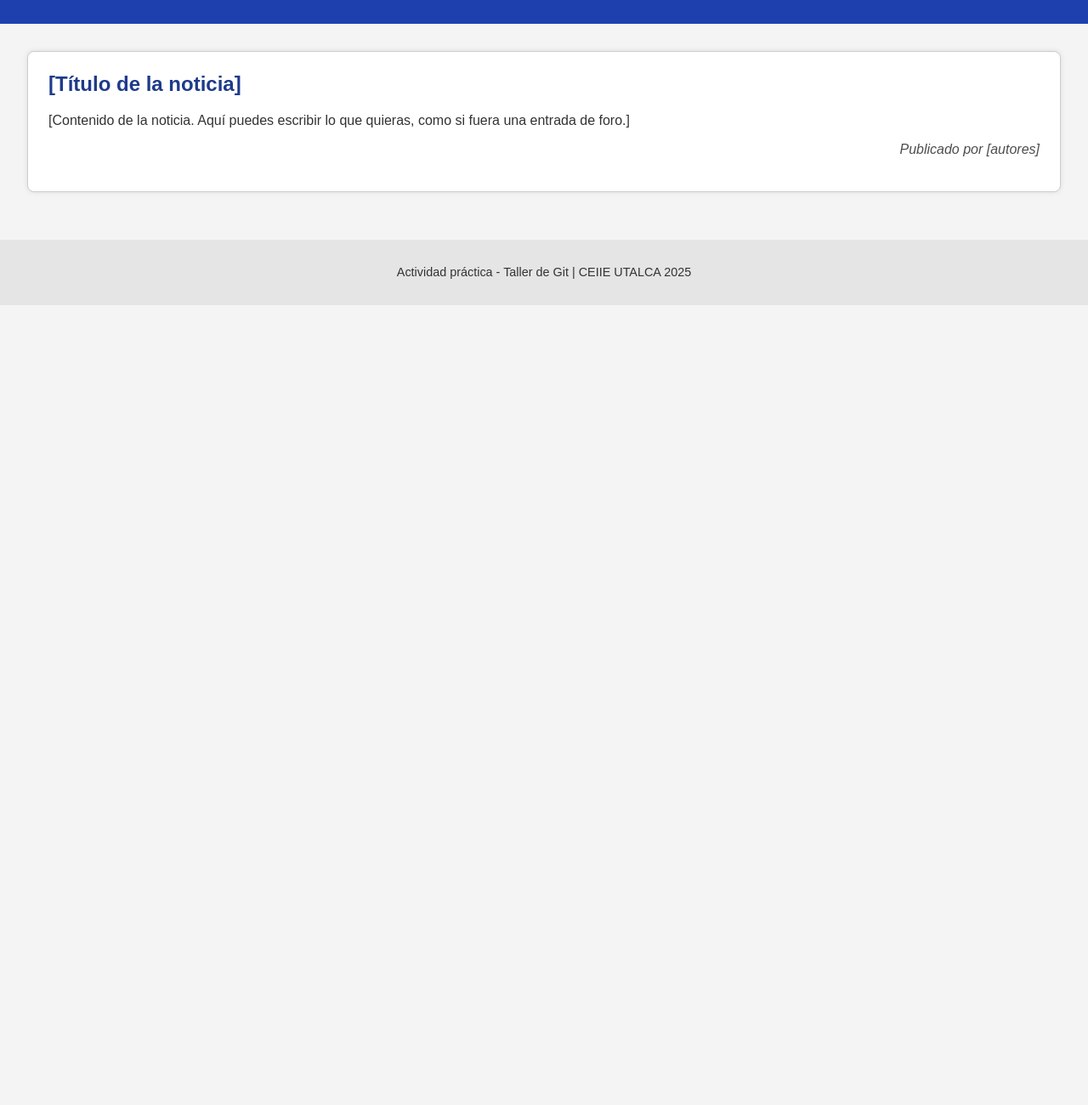
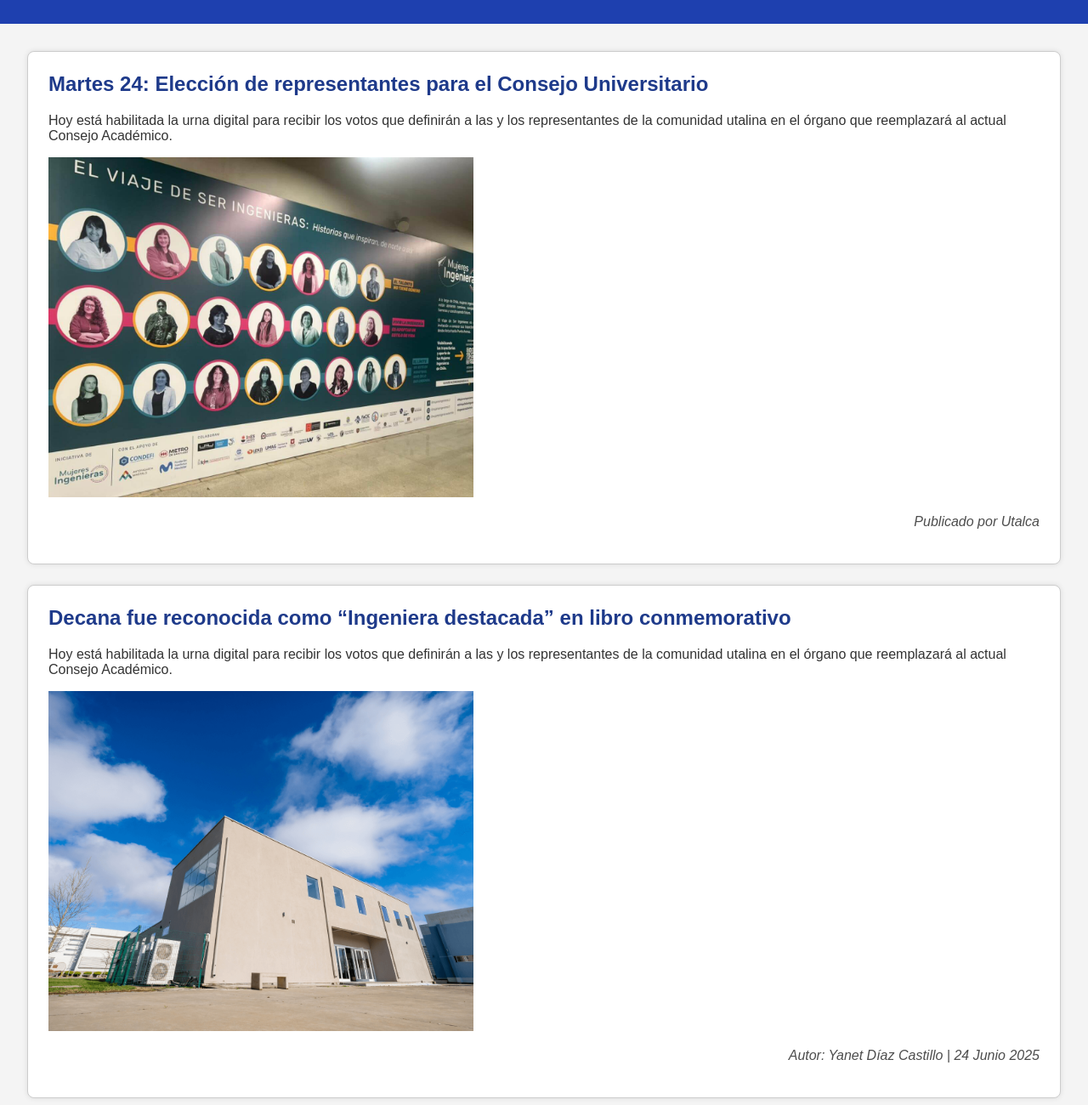
Before and after one commit to BastianCaur0307/Taller-Git-UTALCA-2025, a plain HTML site: page index.html in a window 1280 px wide. Shown: the part 100-1400 px from the top of the page at 85% size. Before the commit the page ends 800 px from the top, so only its background shows below. Drawn offline with Linux system fonts and the light colour scheme.

Commit message:
Agregué noticias e imagenes

```diff
--- a/index.html
+++ b/index.html
@@ -13,9 +13,17 @@
 
   <main>
     <section class="noticia">
-      <h2>[Título de la noticia]</h2>
-      <p>[Contenido de la noticia. Aquí puedes escribir lo que quieras, como si fuera una entrada de foro.]</p>
-      <p class="autor">Publicado por [autores]</p>
+      <h2>Martes 24: Elección de representantes para el Consejo Universitario</h2>
+      <p>Hoy está habilitada la urna digital para recibir los votos que definirán a las y los representantes de la comunidad utalina en el órgano que reemplazará al actual Consejo Académico.</p>
+      <img src="el-viaje-de-ser-ingenieras.jpg" alt="imagen de aula magna" width = 500px/>
+      <p class="autor">Publicado por Utalca</p>
+    </section>
+
+        <section class="noticia">
+      <h2>Decana fue reconocida como “Ingeniera destacada” en libro conmemorativo</h2>
+      <p>Hoy está habilitada la urna digital para recibir los votos que definirán a las y los representantes de la comunidad utalina en el órgano que reemplazará al actual Consejo Académico.</p>
+      <img src="UTalca-Portada-noticias-medidas-3.png" alt="urna digital"width = 500px />
+      <p class="autor">Autor: Yanet Díaz Castillo | 24 Junio 2025</p>
     </section>
 
   </main>
```
Also changed, not shown: UTalca-Portada-noticias-medidas-3.png (added), el-viaje-de-ser-ingenieras.jpg (added).
